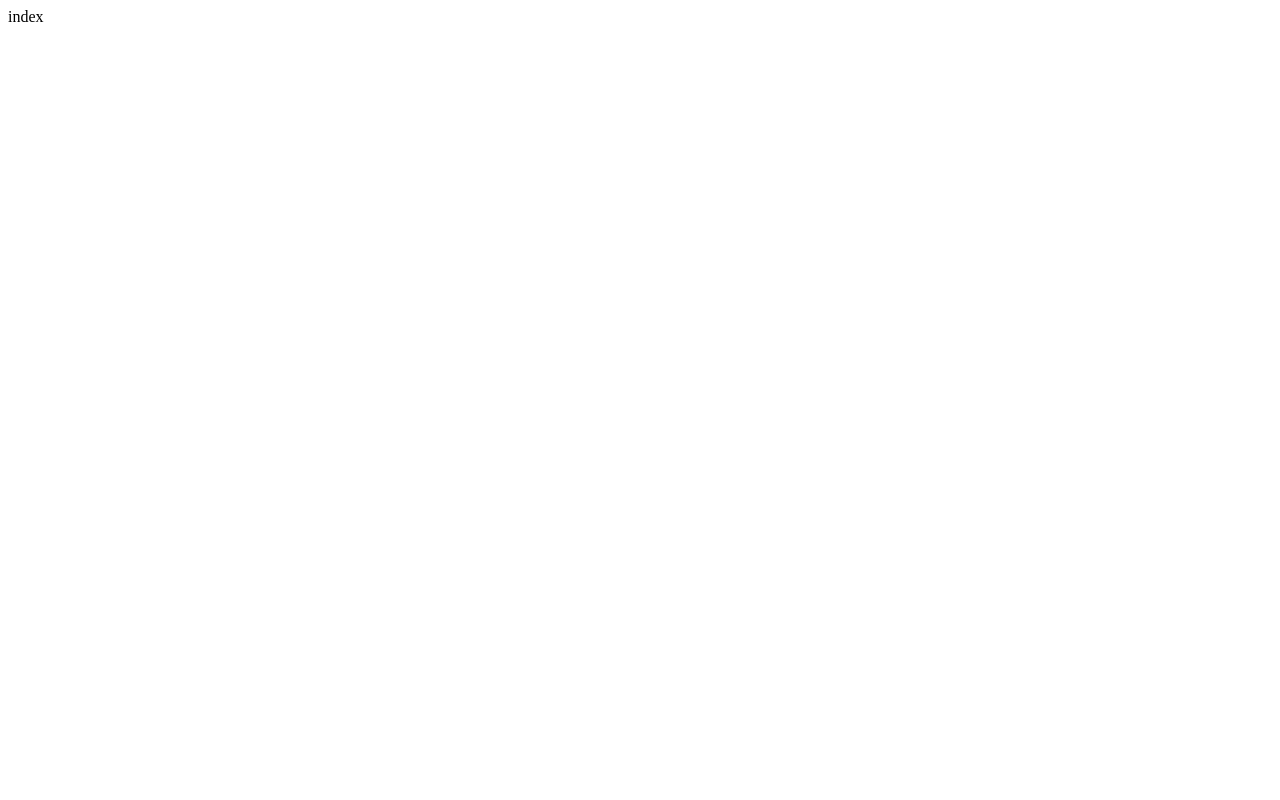
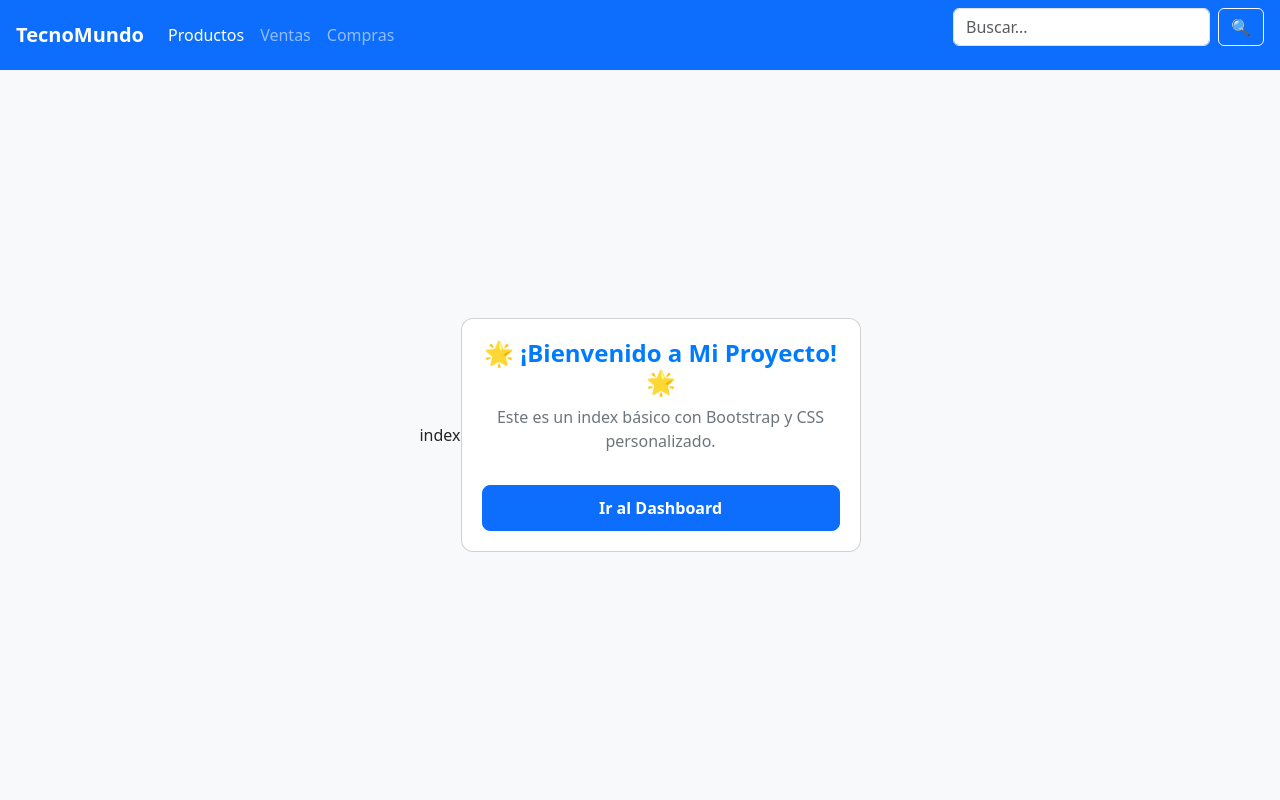
Before and after one commit to N0Namesir/int_mod_2, a PHP site: page / in a window 1280 px wide. Before the commit the page is almost empty. Run offline with PHP 8.4, Linux system fonts and the light colour scheme.

Commit message:
configuracion base

```diff
--- /dev/null
+++ b/header.php
@@ -0,0 +1,33 @@
+<header>
+    <link rel="stylesheet" href="styles/header.css">
+    <!-- Barra de navegación Bootstrap con fixed-top -->
+    <nav class="navbar fixed-top navbar-expand-lg navbar-dark bg-primary px-3">
+        <a class="navbar-brand fw-bold" href="index.php">TecnoMundo</a>
+
+        <!-- Botón para móvil -->
+        <button class="navbar-toggler" type="button" data-bs-toggle="collapse" data-bs-target="#navbarNav">
+            <span class="navbar-toggler-icon"></span>
+        </button>
+
+        <!-- Contenido del nav -->
+        <div class="collapse navbar-collapse" id="navbarNav">
+            <ul class="navbar-nav me-auto">
+                <li class="nav-item">
+                    <a class="nav-link active" href="public/productos.php">Productos</a>
+                </li>
+                <li class="nav-item">
+                    <a class="nav-link" href="public/ventas.php">Ventas</a>
+                </li>
+                <li class="nav-item">
+                    <a class="nav-link" href="public/compras.php">Compras</a>
+                </li>
+            </ul>
+
+            <!-- Barra de búsqueda -->
+            <form class="d-flex" action="buscar.php" method="GET">
+                <input class="form-control me-2" type="search" name="query" placeholder="Buscar..." aria-label="Buscar">
+                <button class="btn btn-outline-light" type="submit">🔍</button>
+            </form>
+        </div>
+    </nav>
+</header>
--- a/index.php
+++ b/index.php
@@ -1,3 +1,26 @@
 <?php
+include_once 'config/conexion.php';
+include 'header.php';
 echo 'index';
 ?>
+
+<!DOCTYPE html>
+<html lang="es">
+<head>
+    <meta charset="UTF-8">
+    <meta name="viewport" content="width=device-width, initial-scale=1.0">
+    <title>Bienvenido</title>
+    <!-- Bootstrap CDN -->
+    <link rel="stylesheet" href="https://cdn.jsdelivr.net/npm/bootstrap@5.3.0/dist/css/bootstrap.min.css">
+    <!-- Estilos personalizados -->
+    <link rel="stylesheet" href="styles/index.css">
+</head>
+
+<body class="d-flex justify-content-center align-items-center vh-100">
+    <div class="card text-center">
+        <h1>🌟 ¡Bienvenido a Mi Proyecto! 🌟</h1>
+        <p>Este es un index básico con Bootstrap y CSS personalizado.</p>
+        <a href="dashboard.php" class="btn btn-primary mt-3">Ir al Dashboard</a>
+    </div>
+</body>
+</html>
--- a/login.php
+++ /dev/null
@@ -1,3 +0,0 @@
-<?php
-echo 'login.php';
-?>
--- /dev/null
+++ b/styles/header.css
@@ -0,0 +1,13 @@
+/* Estilos específicos para el header */
+header {
+    width: 100%;
+    position: fixed; /* Fija el header en la parte superior */
+    top: 0;
+    left: 0;
+    z-index: 4000; /* Asegura que esté por encima del contenido */
+}
+
+/* Ajustar el contenido para evitar que se solape con el header */
+body {
+    padding-top: 70px; /* Ajusta este valor si el header es más alto */
+}
--- /dev/null
+++ b/styles/index.css
@@ -0,0 +1,28 @@
+/* Estilos personalizados para mejorar la estructura con Bootstrap */
+
+body {
+    background-color: #f8f9fa; /* Color de fondo claro */
+}
+
+.card {
+    max-width: 400px;
+    border-radius: 12px;
+    padding: 20px;
+}
+
+.card h1 {
+    font-size: 24px;
+    font-weight: bold;
+    color: #007bff; /* Azul de Bootstrap */
+}
+
+.card p {
+    font-size: 16px;
+    color: #6c757d; /* Texto secundario */
+}
+
+.btn-primary {
+    font-weight: bold;
+    border-radius: 8px;
+    padding: 10px 20px;
+}
```
Also changed, not shown: public/Ventas.php (added), public/compras.php (added), public/productos.php (added).
